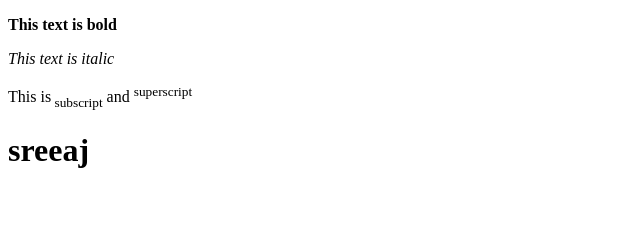
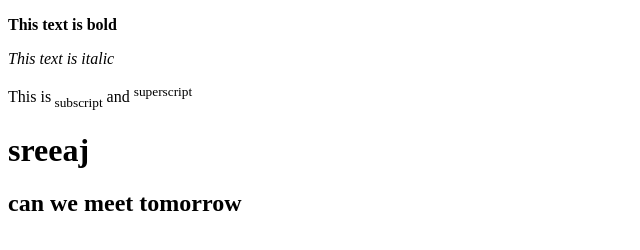
Before and after one commit to sreerajkodakkad/gitWithDate, a plain HTML site: page index.html in a window 1280 px wide. Shown: the whole page, without its empty margins (0-640 px from the left). Drawn offline with Linux system fonts and the light colour scheme.

Commit message:
html file modefied on feature branch

```diff
--- a/index.html
+++ b/index.html
@@ -6,6 +6,7 @@
 <p><i>This text is italic</i></p>
 <p>This is<sub> subscript</sub> and <sup>superscript</sup></p>
 <h1>sreeaj</h1>
+<h2>can we meet tomorrow</h2>
 
 </body>
 </html>
```
